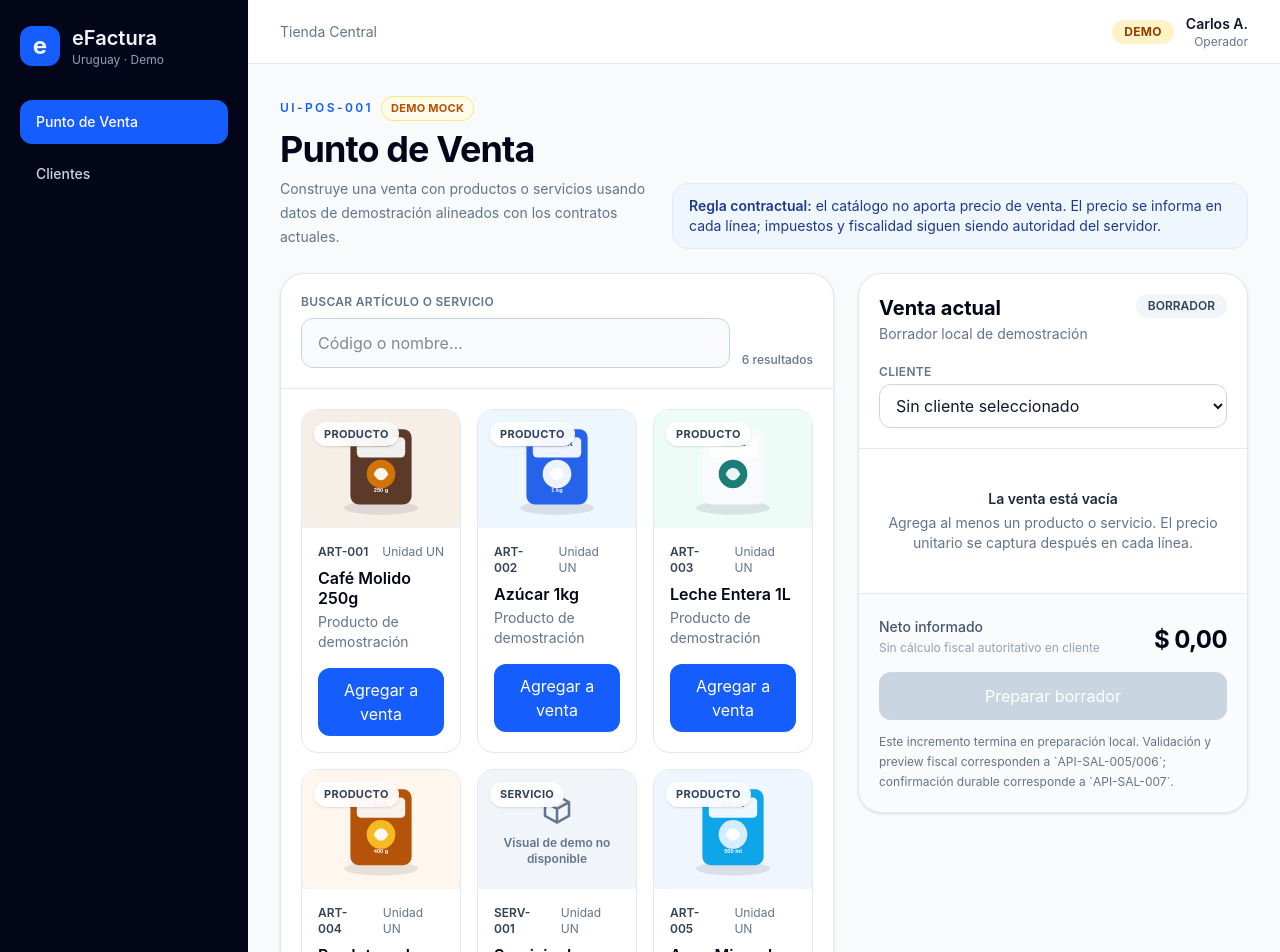
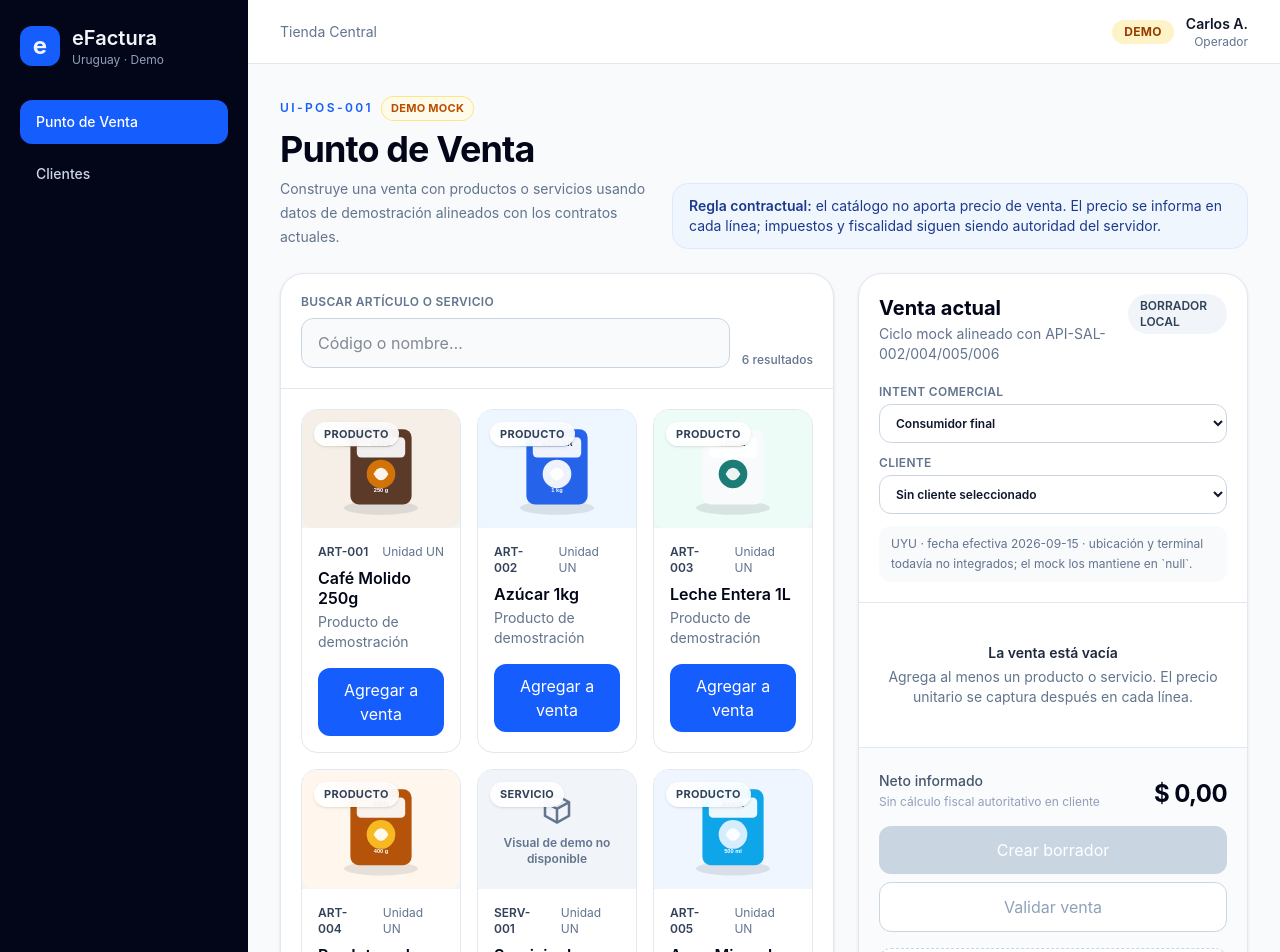
Before and after one commit to LuisHdezE/efactura, a React (Vite) app in the folder src/WebApp/: page /pos in a window 1280 px wide. Shown: the top 952 px of the page. Built offline with nearby package versions, Linux system fonts and the light colour scheme.

Commit message:
feat(webapp): expose mock sale validation and fiscal preview

```diff
--- a/src/WebApp/src/features/pos/PosPage.tsx
+++ b/src/WebApp/src/features/pos/PosPage.tsx
@@ -1,9 +1,20 @@
 import { useEffect, useMemo, useState } from 'react';
-import type { CommercialItemDto, PartyDto, SaleLineDraft } from '../../contracts/api';
+import type {
+  CommercialItemDto,
+  PartyDto,
+  SaleCommercialIntent,
+  SaleCreateInput,
+  SaleDto,
+  SaleFiscalPreviewDto,
+  SaleLineDraft,
+  SaleValidationDto,
+} from '../../contracts/api';
 import { gateways } from '../../services';
 import { getItemVisualMetadata } from './itemVisualMetadata';
 
 const money = new Intl.NumberFormat('es-UY', { style: 'currency', currency: 'UYU' });
+
+type SaleBusyState = 'saving' | 'validating' | 'preview' | null;
 
 function ProductVisual({ item, compact = false }: { item: CommercialItemDto; compact?: boolean }) {
   const visual = getItemVisualMetadata(item.id);
@@ -29,15 +40,32 @@ function ProductVisual({ item, compact = false }: { item: CommercialItemDto; com
   );
 }
 
+function PreviewValue({ label, value }: { label: string; value: string }) {
+  return (
+    <div className="rounded-xl border border-slate-200 bg-white px-3 py-2.5">
+      <div className="text-[11px] font-semibold uppercase tracking-wide text-slate-400">{label}</div>
+      <div className="mt-1 text-sm font-semibold text-slate-800">{value}</div>
+    </div>
+  );
+}
+
 export function PosPage() {
   const [items, setItems] = useState<CommercialItemDto[]>([]);
   const [customers, setCustomers] = useState<PartyDto[]>([]);
   const [search, setSearch] = useState('');
   const [customerId, setCustomerId] = useState('');
+  const [intent, setIntent] = useState<SaleCommercialIntent>('CONSUMER_FINAL');
+  const [deliveryCountry, setDeliveryCountry] = useState('');
+  const [effectiveOn] = useState(() => new Date().toISOString().slice(0, 10));
   const [cart, setCart] = useState<SaleLineDraft[]>([]);
   const [loading, setLoading] = useState(true);
   const [loadError, setLoadError] = useState<string | null>(null);
-  const [draftPrepared, setDraftPrepared] = useState(false);
+  const [sale, setSale] = useState<SaleDto | null>(null);
+  const [draftDirty, setDraftDirty] = useState(false);
+  const [validation, setValidation] = useState<SaleValidationDto | null>(null);
+  const [preview, setPreview] = useState<SaleFiscalPreviewDto | null>(null);
+  const [saleBusy, setSaleBusy] = useState<SaleBusyState>(null);
+  const [saleError, setSaleError] = useState<string | null>(null);
 
   useEffect(() => {
     Promise.all([gateways.catalog.listItems(), gateways.parties.listCustomers()])
@@ -57,9 +85,18 @@ export function PosPage() {
   const selectedCustomer = customers.find((customer) => customer.id === customerId) ?? null;
   const total = cart.reduce((sum, line) => sum + line.quantity * line.unitPrice, 0);
   const canPrepare = cart.length > 0 && cart.every((line) => Number.isFinite(line.quantity) && line.quantity > 0 && Number.isFinite(line.unitPrice) && line.unitPrice >= 0);
+  const canSaveDraft = canPrepare && saleBusy === null && (!sale || draftDirty);
+  const canUseSavedDraft = sale !== null && !draftDirty && saleBusy === null;
+
+  const markDraftChanged = () => {
+    if (sale) setDraftDirty(true);
+    setValidation(null);
+    setPreview(null);
+    setSaleError(null);
+  };
 
   const addItem = (item: CommercialItemDto) => {
-    setDraftPrepared(false);
+    markDraftChanged();
     setCart((current) => {
       const existing = current.find((line) => line.itemId === item.id);
       if (existing) return current.map((line) => line.itemId === item.id ? { ...line, quantity: line.quantity + 1 } : line);
@@ -68,14 +105,95 @@ export function PosPage() {
   };
 
   const updateLine = (itemId: string, patch: Partial<SaleLineDraft>) => {
-    setDraftPrepared(false);
+    markDraftChanged();
     setCart((current) => current.map((line) => line.itemId === itemId ? { ...line, ...patch } : line));
   };
 
   const removeLine = (itemId: string) => {
-    setDraftPrepared(false);
+    markDraftChanged();
     setCart((current) => current.filter((line) => line.itemId !== itemId));
   };
+
+  const commonSaleInput = () => ({
+    intent,
+    currencyCode: 'UYU',
+    effectiveOn,
+    lines: cart.map((line) => ({ itemId: line.itemId, quantity: line.quantity, unitPrice: line.unitPrice })),
+    customerPartyId: customerId || null,
+    deliveryCountry: deliveryCountry.trim() || null,
+  });
+
+  const saveDraft = async () => {
+    if (!canSaveDraft) return;
+
+    setSaleBusy('saving');
+    setSaleError(null);
+    try {
+      let saved: SaleDto;
+      if (sale) {
+        saved = await gateways.sales.updateSaleDraft(sale.id, {
+          expectedVersion: sale.version,
+          ...commonSaleInput(),
+        });
+      } else {
+        const input: SaleCreateInput = {
+          ...commonSaleInput(),
+          locationId: null,
+          terminalId: null,
+        };
+        saved = await gateways.sales.createSale(input);
+      }
+
+      setSale(saved);
+      setDraftDirty(false);
+      setValidation(null);
+      setPreview(null);
+    } catch (error) {
+      setSaleError(error instanceof Error ? error.message : 'No se pudo guardar el borrador mock.');
+    } finally {
+      setSaleBusy(null);
+    }
+  };
+
+  const validateSale = async () => {
+    if (!sale || draftDirty || saleBusy !== null) return;
+
+    setSaleBusy('validating');
+    setSaleError(null);
+    try {
+      const result = await gateways.sales.validateSale(sale.id, sale.version);
+      setValidation(result);
+      setPreview(result.preview);
+      setSale(result.sale);
+      setDraftDirty(false);
+    } catch (error) {
+      setSaleError(error instanceof Error ? error.message : 'No se pudo validar la venta mock.');
+    } finally {
+      setSaleBusy(null);
+    }
+  };
+
+  const loadPreview = async () => {
+    if (!sale || draftDirty || saleBusy !== null) return;
+
+    setSaleBusy('preview');
+    setSaleError(null);
+    try {
+      setPreview(await gateways.sales.getSaleFiscalPreview(sale.id));
+    } catch (error) {
+      setSaleError(error instanceof Error ? error.message : 'No se pudo cargar el preview fiscal mock.');
+    } finally {
+      setSaleBusy(null);
+    }
+  };
+
+  const statusLabel = draftDirty
+    ? 'CAMBIOS SIN GUARDAR'
+    : validation?.valid
+      ? 'VALIDADO MOCK'
+      : sale
+        ? 'BORRADOR MOCK'
+        : 'BORRADOR LOCAL';
 
   return (
     <div className="p-4 pb-28 sm:p-6 sm:pb-28 lg:p-8 xl:pb-8">
@@ -149,20 +267,51 @@ export function PosPage() {
         <aside id="venta-actual" className="h-fit scroll-mt-24 overflow-hidden rounded-3xl border border-slate-200 bg-white shadow-sm xl:sticky xl:top-24">
           <div className="border-b border-slate-200 p-5">
             <div className="flex items-start justify-between gap-3">
-              <div><h2 className="text-xl font-bold text-slate-950">Venta actual</h2><p className="mt-0.5 text-sm text-slate-500">Borrador local de demostración</p></div>
-              <span className="rounded-full bg-slate-100 px-3 py-1 text-xs font-semibold text-slate-700">BORRADOR</span>
+              <div><h2 className="text-xl font-bold text-slate-950">Venta actual</h2><p className="mt-0.5 text-sm text-slate-500">Ciclo mock alineado con API-SAL-002/004/005/006</p></div>
+              <span className="rounded-full bg-slate-100 px-3 py-1 text-xs font-semibold text-slate-700">{statusLabel}</span>
             </div>
 
-            <label className="mt-5 block text-xs font-semibold uppercase tracking-wide text-slate-500">Cliente</label>
+            <div className="mt-5 grid gap-3 sm:grid-cols-2 xl:grid-cols-1 2xl:grid-cols-2">
+              <label className="block text-xs font-semibold uppercase tracking-wide text-slate-500">
+                Intent comercial
+                <select
+                  value={intent}
+                  onChange={(event) => { setIntent(event.target.value as SaleCommercialIntent); markDraftChanged(); }}
+                  className="mt-1 w-full rounded-xl border border-slate-300 bg-white px-3 py-2.5 text-sm font-normal normal-case tracking-normal text-slate-900 outline-none focus:border-blue-500 focus:ring-4 focus:ring-blue-50"
+                >
+                  <option value="CONSUMER_FINAL">Consumidor final</option>
+                  <option value="TAXPAYER_INVOICE">Factura a contribuyente</option>
+                  <option value="EXPORT">Exportación</option>
+                </select>
+              </label>
+              <label className="block text-xs font-semibold uppercase tracking-wide text-slate-500">
+                Cliente
                 <select
                   value={customerId}
-              onChange={(event) => { setCustomerId(event.target.value); setDraftPrepared(false); }}
-              className="mt-1 w-full rounded-xl border border-slate-300 bg-white px-3 py-2.5 text-sm outline-none focus:border-blue-500 focus:ring-4 focus:ring-blue-50"
+                  onChange={(event) => { setCustomerId(event.target.value); markDraftChanged(); }}
+                  className="mt-1 w-full rounded-xl border border-slate-300 bg-white px-3 py-2.5 text-sm font-normal normal-case tracking-normal text-slate-900 outline-none focus:border-blue-500 focus:ring-4 focus:ring-blue-50"
                 >
                   <option value="">Sin cliente seleccionado</option>
                   {customers.map((customer) => <option key={customer.id} value={customer.id}>{customer.name}</option>)}
                 </select>
+              </label>
+            </div>
+
+            {intent === 'EXPORT' && (
+              <label className="mt-3 block text-xs font-semibold uppercase tracking-wide text-slate-500">
+                País de entrega
+                <input
+                  value={deliveryCountry}
+                  onChange={(event) => { setDeliveryCountry(event.target.value.toUpperCase()); markDraftChanged(); }}
+                  maxLength={2}
+                  placeholder="Código ISO, ej. BR"
+                  className="mt-1 w-full rounded-xl border border-slate-300 bg-white px-3 py-2.5 text-sm font-normal normal-case tracking-normal text-slate-900 outline-none focus:border-blue-500 focus:ring-4 focus:ring-blue-50"
+                />
+              </label>
+            )}
+
             {selectedCustomer && <p className="mt-2 text-xs leading-5 text-slate-500">{selectedCustomer.kind === 'ORGANIZATION' ? 'Organización' : 'Persona'} · residencia {selectedCustomer.residenceCountry}</p>}
+            <p className="mt-3 rounded-xl bg-slate-50 px-3 py-2 text-xs leading-5 text-slate-500">UYU · fecha efectiva {effectiveOn} · ubicación y terminal todavía no integrados; el mock los mantiene en `null`.</p>
           </div>
 
           <div className="divide-y divide-slate-100">
@@ -193,14 +342,57 @@ export function PosPage() {
           <div className="border-t border-slate-200 bg-slate-50/70 p-5">
             <div className="flex items-end justify-between gap-4"><div><span className="text-sm font-medium text-slate-600">Neto informado</span><p className="mt-0.5 text-xs text-slate-400">Sin cálculo fiscal autoritativo en cliente</p></div><strong className="text-2xl tracking-tight text-slate-950">{money.format(total)}</strong></div>
 
-            {draftPrepared && (
-              <div className="mt-4 rounded-xl border border-emerald-200 bg-emerald-50 px-3 py-3 text-sm leading-5 text-emerald-800">
-                Borrador mock preparado con {cart.length} línea{cart.length === 1 ? '' : 's'}. No fue persistido ni fiscalizado.
+            <div className="mt-4 grid gap-2 sm:grid-cols-2 xl:grid-cols-1 2xl:grid-cols-2">
+              <button onClick={saveDraft} disabled={!canSaveDraft} className="rounded-xl bg-blue-600 px-4 py-3 text-sm font-semibold text-white transition enabled:hover:bg-blue-700 disabled:cursor-not-allowed disabled:bg-slate-300">
+                {saleBusy === 'saving' ? 'Guardando…' : sale ? (draftDirty ? 'Actualizar borrador' : 'Borrador guardado') : 'Crear borrador'}
+              </button>
+              <button onClick={validateSale} disabled={!canUseSavedDraft} className="rounded-xl border border-slate-300 bg-white px-4 py-3 text-sm font-semibold text-slate-800 transition enabled:hover:border-blue-300 enabled:hover:text-blue-700 disabled:cursor-not-allowed disabled:text-slate-400">
+                {saleBusy === 'validating' ? 'Validando…' : 'Validar venta'}
+              </button>
+            </div>
+
+            {sale && (
+              <button onClick={loadPreview} disabled={!canUseSavedDraft} className="mt-2 w-full rounded-xl border border-blue-200 bg-blue-50 px-4 py-2.5 text-sm font-semibold text-blue-800 transition enabled:hover:bg-blue-100 disabled:cursor-not-allowed disabled:opacity-50">
+                {saleBusy === 'preview' ? 'Cargando preview…' : 'Ver preview fiscal'}
+              </button>
+            )}
+
+            <div aria-live="polite" className="mt-4 space-y-3">
+              {saleError && <div className="rounded-xl border border-rose-200 bg-rose-50 px-3 py-3 text-sm leading-5 text-rose-800">{saleError}</div>}
+
+              {sale && !draftDirty && (
+                <div className="rounded-xl border border-emerald-200 bg-emerald-50 px-3 py-3 text-sm leading-5 text-emerald-800">
+                  Borrador mock API-shaped guardado · versión {sale.version}. Vive solo en memoria del navegador y no fue persistido por la API real.
                 </div>
               )}
 
-            <button onClick={() => setDraftPrepared(true)} disabled={!canPrepare} className="mt-4 w-full rounded-xl bg-blue-600 px-4 py-3 font-semibold text-white transition enabled:hover:bg-blue-700 disabled:cursor-not-allowed disabled:bg-slate-300">Preparar borrador</button>
-            <p className="mt-3 text-xs leading-5 text-slate-500">Este incremento termina en preparación local. Validación y preview fiscal corresponden a `API-SAL-005/006`; confirmación durable corresponde a `API-SAL-007`.</p>
+              {validation && (
+                <div className="rounded-xl border border-blue-200 bg-blue-50 px-3 py-3 text-sm leading-5 text-blue-900">
+                  <strong>{validation.valid ? 'Validación mock completada.' : 'Validación mock con hallazgos.'}</strong> Se representa la respuesta de `API-SAL-005`; no equivale a una validación ejecutada por el backend desplegado.
+                </div>
+              )}
+            </div>
+
+            {preview && (
+              <div className="mt-4 rounded-2xl border border-slate-200 bg-white p-4">
+                <div className="flex items-start justify-between gap-3">
+                  <div><h3 className="font-bold text-slate-950">Preview fiscal mock</h3><p className="mt-0.5 text-xs leading-5 text-slate-500">Estructura `API-SAL-006`. La demo deja impuestos y selección CFE deliberadamente sin resolver.</p></div>
+                  <span className="rounded-full bg-violet-50 px-2.5 py-1 text-[11px] font-bold uppercase tracking-wide text-violet-700">PREVIEW</span>
+                </div>
+                <div className="mt-3 grid grid-cols-2 gap-2">
+                  <PreviewValue label="Neto" value={money.format(preview.netAmount)} />
+                  <PreviewValue label="Impuestos" value={preview.previewTaxAmount === null ? 'No resueltos' : money.format(preview.previewTaxAmount)} />
+                  <PreviewValue label="Total" value={preview.previewTotalAmount === null ? 'No resuelto' : money.format(preview.previewTotalAmount)} />
+                  <PreviewValue label="CFE" value={preview.cfe.selectionStatus} />
+                </div>
+                <div className="mt-3 rounded-xl bg-slate-50 px-3 py-2 text-xs leading-5 text-slate-600">Tratamiento: {preview.overallTaxTreatment} · autoridad aritmética: {preview.arithmeticAuthority}</div>
+                {preview.findings.length > 0 && <ul className="mt-3 list-disc space-y-1 pl-5 text-xs leading-5 text-slate-600">{preview.findings.map((finding) => <li key={finding}>{finding}</li>)}</ul>}
+              </div>
+            )}
+
+            <div className="mt-4 rounded-xl border border-dashed border-slate-300 bg-white px-3 py-3 text-xs leading-5 text-slate-500">
+              `API-SAL-007 confirmSale` existe, pero este incremento no habilita confirmación: todavía falta una fuente válida de settlement/medios de pago. No se inventa una selección de pago ni se afirma aceptación DGI.
+            </div>
           </div>
         </aside>
       </div>
```
Lines whose indentation alone changed are shown as unchanged.
